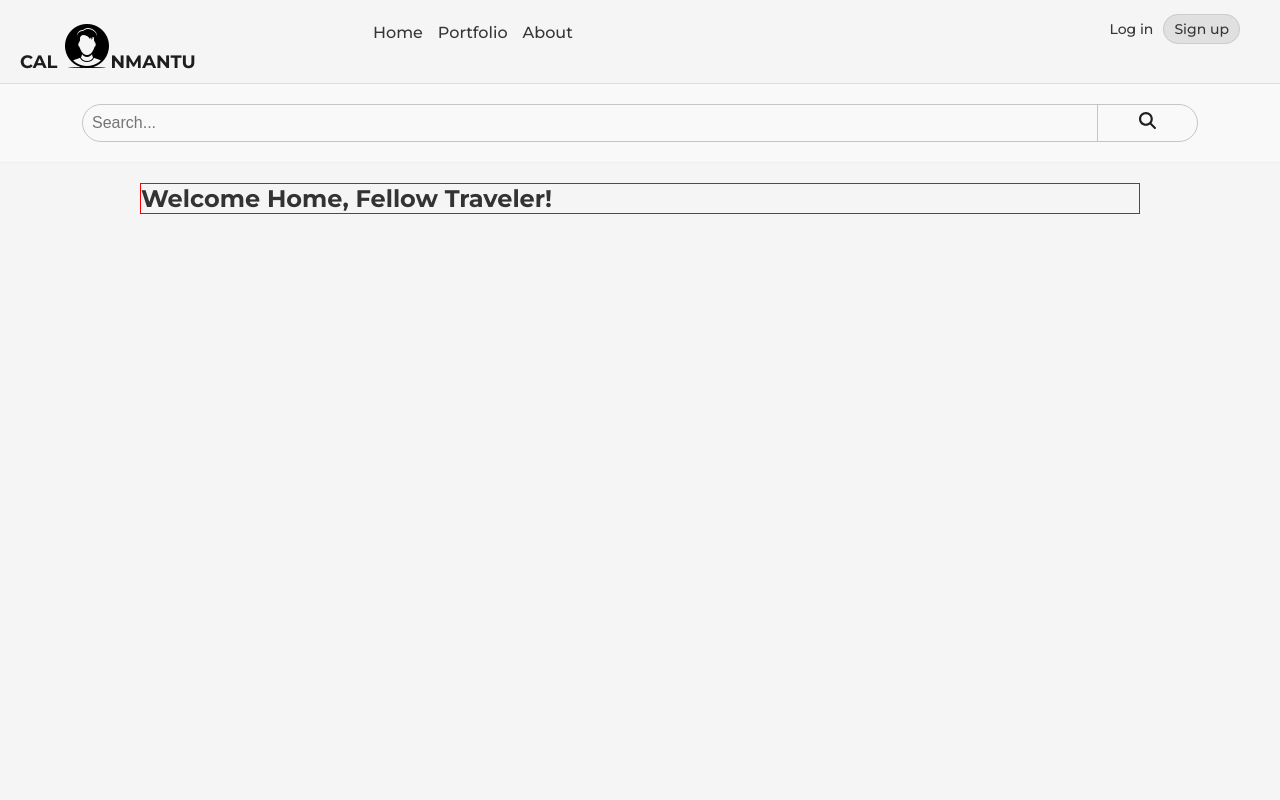
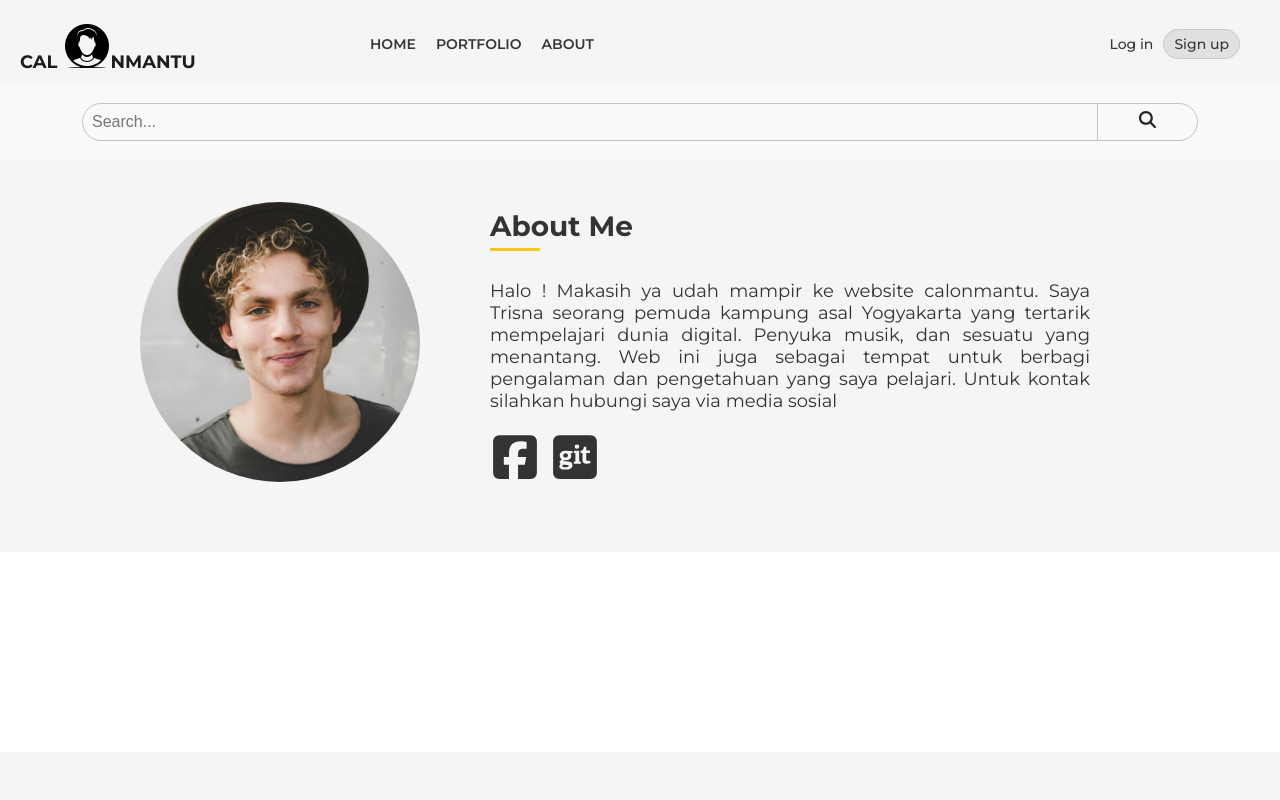
Before and after one commit to armndsputra/calonmantu, a React (Vite) app: page /about in a window 1280 px wide. Shown: the top 800 px of the page. Built offline with nearby package versions, Linux system fonts and the light colour scheme.

Commit message:
update about page

```diff
--- a/src/App.css
+++ b/src/App.css
@@ -16,7 +16,7 @@ body {
 }
 
 .body-area {
-    padding: 20px;
+    /* padding: 20px; */
     border-top: 1px solid #dddddd2f;
     min-height: 100vh;
 }
@@ -63,4 +63,8 @@ body {
     .color-white {
         color: #fff;
     }
+
+    .body-area {
+        padding: 20px;
+    }
 }
--- a/src/css/about.css
+++ b/src/css/about.css
@@ -1,9 +1,109 @@
 .container-about {
+    /* width: 1000px; */
+    margin: auto;
+    /* border: 1px solid red; */
+    position: relative;
+    padding: 0;
+}
+
+.container-about p {
+    text-align: justify;
+}
+
+.container-about .about-image {
+    width: 280px;
+    height: 280px;
+    border-radius: 50%;
+    overflow: hidden;
+    margin-bottom: 20px;
+}
+
+.container-about .about-image img {
+    width: 100%;
+    height: 100%;
+    object-fit: cover;
+}
+
+.container-about .about-description {
+    max-width: 600px;
+    margin: auto;
+    /* position: absolute; */
+    position: relative;
+
+}
+
+.container-about .about-description h3 {
+    font-size: 28px;
+    margin-bottom: 10px;
+}
+
+.container-about .about-description h3::after {
+    content: '';
+    display: block;
+    width: 50px;
+    height: 3px;
+    background-color: #f9c716;
+    margin-top: 5px;
+}
+
+.container-about .about-description p {
+    font-size: 18px;
+    /* border-left: 2px solid #f9c716; */
+    /* padding-left: 10px; */
+}
+
+.container-about .about-content {
+    display: flex;
+    align-items: center;
+    gap: 20px;
+    margin-top: 20px;
     width: 1000px;
     margin: auto;
-    border: 1px solid red;
+    padding-top: 40px;
 }
 
-.container-about h3 {
+.container-about .about-content .medsos {
+    display: flex;
+    gap: 10px;
+    margin-top: 20px;
+    font-size: 50px;
+}
+
+.container-about .about-content .medsos a {
+    color: #333;
+    transition: color 0.3s ease;
+}
+
+.container-about .album {
+    margin-top: 50px;
+    /* border: 1px solid red; */
+    height: 200px;
+    /* background-color: #f0f0f0; */
+    background-color: white;
+}
+
+
+
+
+
+@media (max-width: 768px) {
+    .container-about {
+        width: 100%;
+        /* border: 1px solid red; */
+    }
+
+    .container-about .about-content {
+        flex-direction: column;
+        align-items: flex-start;
+        width: 100%;
+        padding: 30px;
+    }
+
+    .about-content .about-image {
+        width: 250px;
+        height: 250px;
+        /* text-align: center; */
+        /* border: 1px solid red; */
+    }
 
 }
--- a/src/css/detail.css
+++ b/src/css/detail.css
@@ -11,13 +11,14 @@
     border-right: 1px solid #ccc;
     min-height: 100vh;
     position:  relative;
+    /* border: 1px solid red; */
 }
 
 .container-detail .page-detail .breadcrumb {
     /* margin-bottom: 20px; */
     /* border: 1px solid #da1c1c; */
     position: absolute;
-    top: -25px;
+    top: -10px;
     left: 4px;
     font-size: 12px;
     border-bottom: 1px solid #ccc;
@@ -43,6 +44,7 @@
     text-align: center;
     text-transform: capitalize;
     letter-spacing: 1px;
+    margin-top: 30px;
 }
 
 .container-detail .page-detail .post-data {
--- a/src/css/home.css
+++ b/src/css/home.css
@@ -1,9 +1,16 @@
+.page-home {
+  /* border: 1px solid #ccc; */
+  min-height: 100vh;
+  padding: 20px;
+}
+
 .container-box {
   display: flex;
   flex-wrap: wrap;
   justify-content: flex-start;
   /* border: 1px solid #ccc; */
   gap: 10px;
+  /* padding: 20px; */
 }
 
 .container-box .box {
@@ -100,6 +107,6 @@
   }
 
   .container-box .box img {
-    /* height: auto; */
+    height: auto;
   }
 }
--- a/src/css/nav.css
+++ b/src/css/nav.css
@@ -4,7 +4,7 @@
     /* background-color: red; */
     display: flex;
     position: relative;
-    border-bottom: 1px solid #cccccc85;
+    /* border-bottom: 1px solid #cccccc85; */
     padding: 20px;
     padding-bottom: 10px;
 }
@@ -37,16 +37,34 @@
 
 .navbar .menu {
     display: flex;
-    gap: 15px;
+    gap: 20px;
     /* margin-bottom: 30px; */
-    padding: 3px;
+    /* padding: 3px; */
+    /* border: 1px solid red; */
+    position: relative;
+}
+
+.navbar .navbar-menu {
+    /* border: 1px solid red; */
+    width: 100%;
+    position: relative;
+    margin-top: 15px;
 }
 
 .navbar .menu .datalink {
     text-decoration: none;
     color: #353638;
-    font-weight: 500;
-    font-size: 16px;
+    font-weight: 600;
+    font-size: 14px;
+    text-transform: uppercase;
+}
+
+.navbar .menu .datalink:hover {
+    color: #dc8307;
+    transition: all 0.3s ease;
+    background-color: #e0e0e0;
+    padding: 4px 10px;
+    border-radius: 10px;
 }
 
 .navbar  .account-identity {
@@ -77,11 +95,7 @@
     border: 1px solid #ccc;
 }
 
-.navbar .navbar-menu {
-    /* border: 1px solid red; */
-    width: 100%;
-    position: relative;
-}
+
 
 
 
--- a/src/pages/about.jsx
+++ b/src/pages/about.jsx
@@ -1,10 +1,29 @@
+import user from '../assets/user.jpg'
+
+import { FaSquareFacebook } from "react-icons/fa6";
+import { FaSquareGit } from "react-icons/fa6";
+
 export default function about () {
 
     return(<div className="container-about">
-        <h2>Welcome Home, Fellow Traveler!</h2>
-        <div className="content">
+        <div className="about-content">
+            <div className="about-image">
+                <img src={user} alt="Profile" />
+            </div>
+            <div className="about-description">
+                <h3>About Me</h3><br />
+                <p>Halo ! Makasih ya udah mampir ke website calonmantu. Saya Trisna seorang pemuda kampung asal Yogyakarta yang tertarik mempelajari dunia digital. Penyuka musik, dan sesuatu yang menantang. Web ini juga sebagai tempat untuk berbagi pengalaman dan pengetahuan yang saya pelajari. Untuk kontak silahkan hubungi saya via media sosial</p>
+                <div className='medsos'>
+                    <a href="#" target="_blank" rel="noopener noreferrer"><FaSquareFacebook /></a>
+                    <a href="#" target="_blank" rel="noopener noreferrer"><FaSquareGit /></a>
+
+                </div>
+            </div>
+        </div>
+        <div className='album'>
 
         </div>
+
     </div>)
 
 }
```
Also changed, not shown: src/assets/user.jpg (added).
